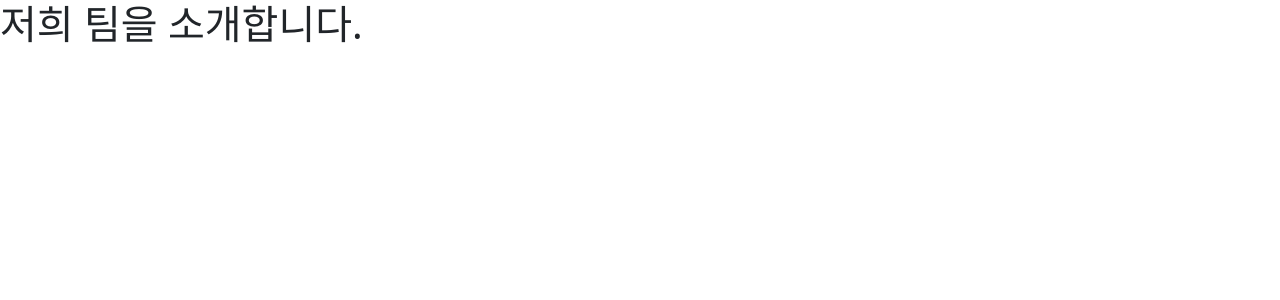
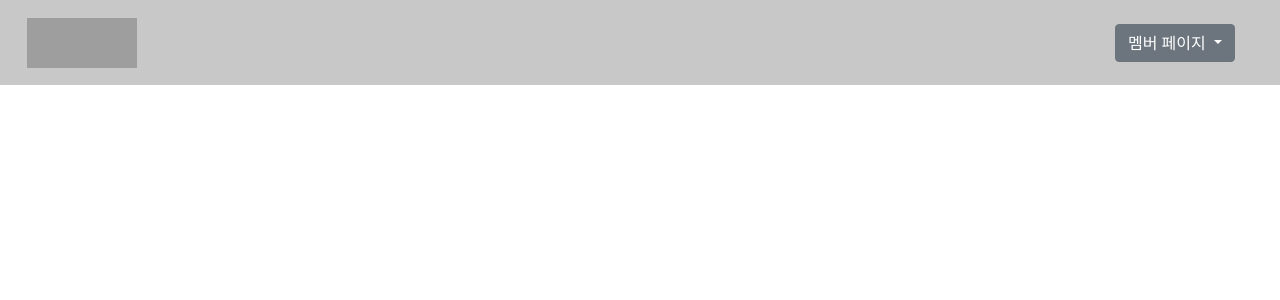
Before and after one commit to 1L4K/toy-project, a Flask app: page / in a window 1280 px wide. Shown: the top 300 px of the page. Run offline with Flask 3, Linux system fonts and the light colour scheme; some libraries are stand-ins or nearby versions; grey boxes are pictures that could not be loaded.

Commit message:
feat:index.html
navbar

```diff
--- a/templates/index.html
+++ b/templates/index.html
@@ -12,9 +12,25 @@
       crossorigin="anonymous"
     />
     <script src="https://ajax.googleapis.com/ajax/libs/jquery/3.5.1/jquery.min.js"></script>
+    <script src="bootstrap.bundle.min.js/bootstrap.bundle.js"></script>
     <script
       src="https://cdn.jsdelivr.net/npm/bootstrap@5.0.2/dist/js/bootstrap.bundle.min.js"
       integrity="sha384-MrcW6ZMFYlzcLA8Nl+NtUVF0sA7MsXsP1UyJoMp4YLEuNSfAP+JcXn/tWtIaxVXM"
+      crossorigin="anonymous"
+    ></script>
+    <script
+      src="https://cdn.jsdelivr.net/npm/@popperjs/core@2.9.2/dist/umd/popper.min.js"
+      integrity="sha384-IQsoLXl5PILFhosVNubq5LC7Qb9DXgDA9i+tQ8Zj3iwWAwPtgFTxbJ8NT4GN1R8p"
+      crossorigin="anonymous"
+    ></script>
+    <script
+      src="https://cdn.jsdelivr.net/npm/bootstrap@5.0.2/dist/js/bootstrap.min.js"
+      integrity="sha384-cVKIPhGWiC2Al4u+LWgxfKTRIcfu0JTxR+EQDz/bgldoEyl4H0zUF0QKbrJ0EcQF"
+      crossorigin="anonymous"
+    ></script>
+    <script
+      src="https://cdn.jsdelivr.net/npm/bootstrap@5.0.2/dist/js/bootstrap.min.js"
+      integrity="sha384-cVKIPhGWiC2Al4u+LWgxfKTRIcfu0JTxR+EQDz/bgldoEyl4H0zUF0QKbrJ0EcQF"
       crossorigin="anonymous"
     ></script>
 
@@ -31,10 +47,107 @@
       href="https://fonts.googleapis.com/css2?family=Noto+Serif+KR:wght@200;300;400;500;600;700;900&display=swap"
       rel="stylesheet"
     />
-    <style></style>
-    <script></script>
+    <style>
+      .navbar {
+        width: 100%;
+        background: rgb(200, 200, 200);
+        height: 85px;
+        /* max-height: 50px; */
+        padding: 7px 15px;
+        /* display: fl; */
+      }
+      img {
+        width: 110px;
+        height: 50px;
+      }
+      .dropdown-menu {
+        min-width: 7rem;
+        text-align: center;
+      }
+    </style>
+    <script>
+      $(document).ready(function () {});
+      const dropMemberOnClick = (e) => {
+        console.log(window.location.href);
+        var memberId = e.id;
+        window.location.href = window.location.href + `member/${memberId}`;
+      };
+    </script>
   </head>
   <body>
-    <h1>저희 팀을 소개합니다.</h1>
+    <nav class="navbar navbar-expand-lg">
+      <div class="container">
+        <a class="navbar-brand" href="/">
+          <img
+            src="{{url_for('static', filename = '/img/icon.png')}}"
+            alt="icon"
+          />
+        </a>
+      </div>
+      <div class="dropdown" style="margin-right: 30px">
+        <button
+          class="btn btn-secondary dropdown-toggle"
+          type="button"
+          id="dropdownMenu2"
+          data-bs-toggle="dropdown"
+          aria-expanded="false"
+        >
+          멤버 페이지
+        </button>
+        <ul class="dropdown-menu" aria-labelledby="dropdownMenu2">
+          <li>
+            <button
+              class="dropdown-item"
+              type="button"
+              id="1"
+              onclick="dropMemberOnClick(this)"
+            >
+              김광일
+            </button>
+          </li>
+          <li>
+            <button
+              class="dropdown-item"
+              id="2"
+              type="button"
+              onclick="dropMemberOnClick(this)"
+            >
+              김정우
+            </button>
+          </li>
+          <li>
+            <button
+              class="dropdown-item"
+              id="3"
+              type="button"
+              onclick="dropMemberOnClick(this)"
+            >
+              이성목
+            </button>
+          </li>
+          <li>
+            <button
+              class="dropdown-item"
+              id="4"
+              type="button"
+              onclick="dropMemberOnClick(this)"
+            >
+              김승수
+            </button>
+          </li>
+          <li>
+            <button
+              disabled
+              class="dropdown-item"
+              id="4"
+              type="button"
+              onclick="dropMemberOnClick(this)"
+            >
+              김진우
+            </button>
+          </li>
+        </ul>
+      </div>
+    </nav>
   </body>
 </html>
```
